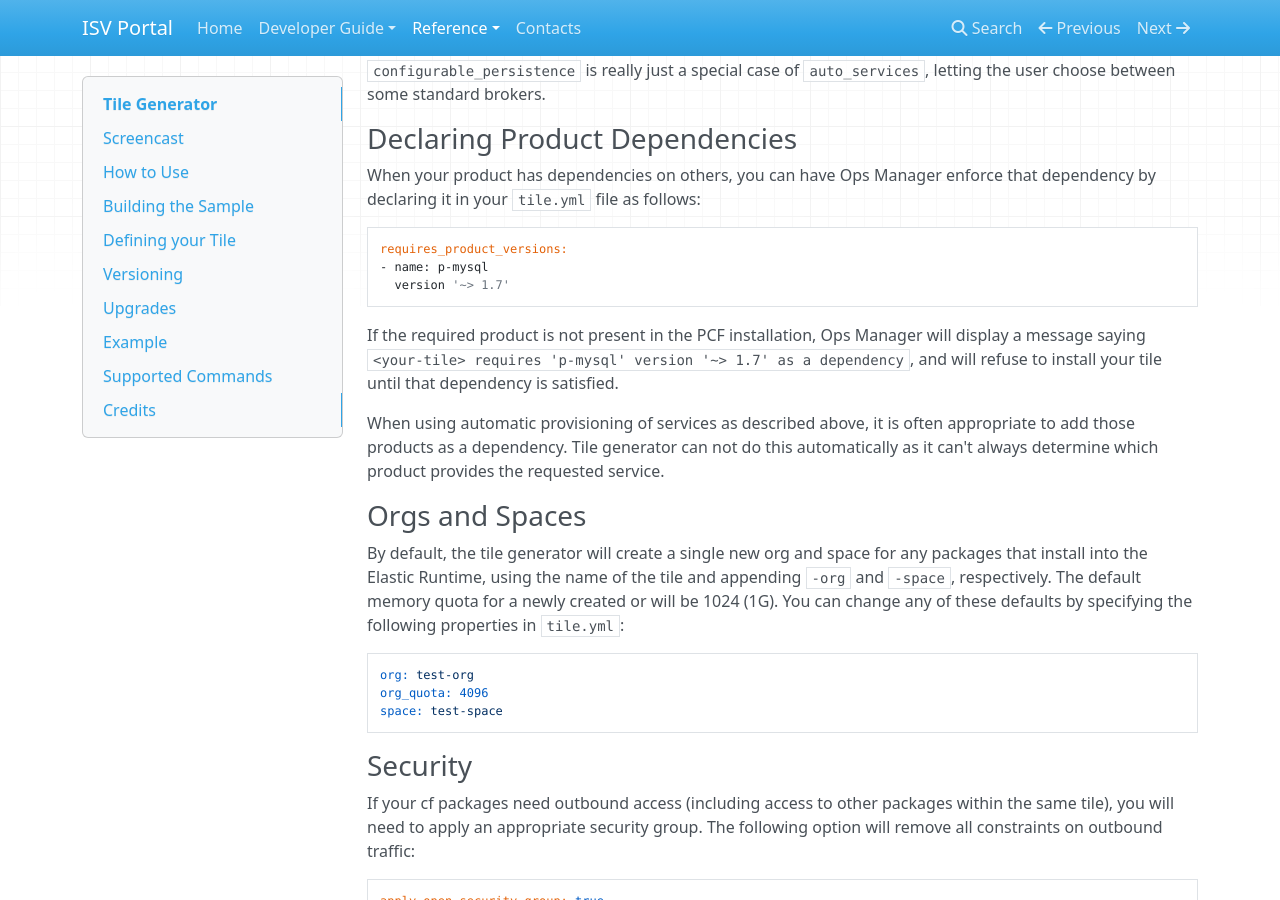
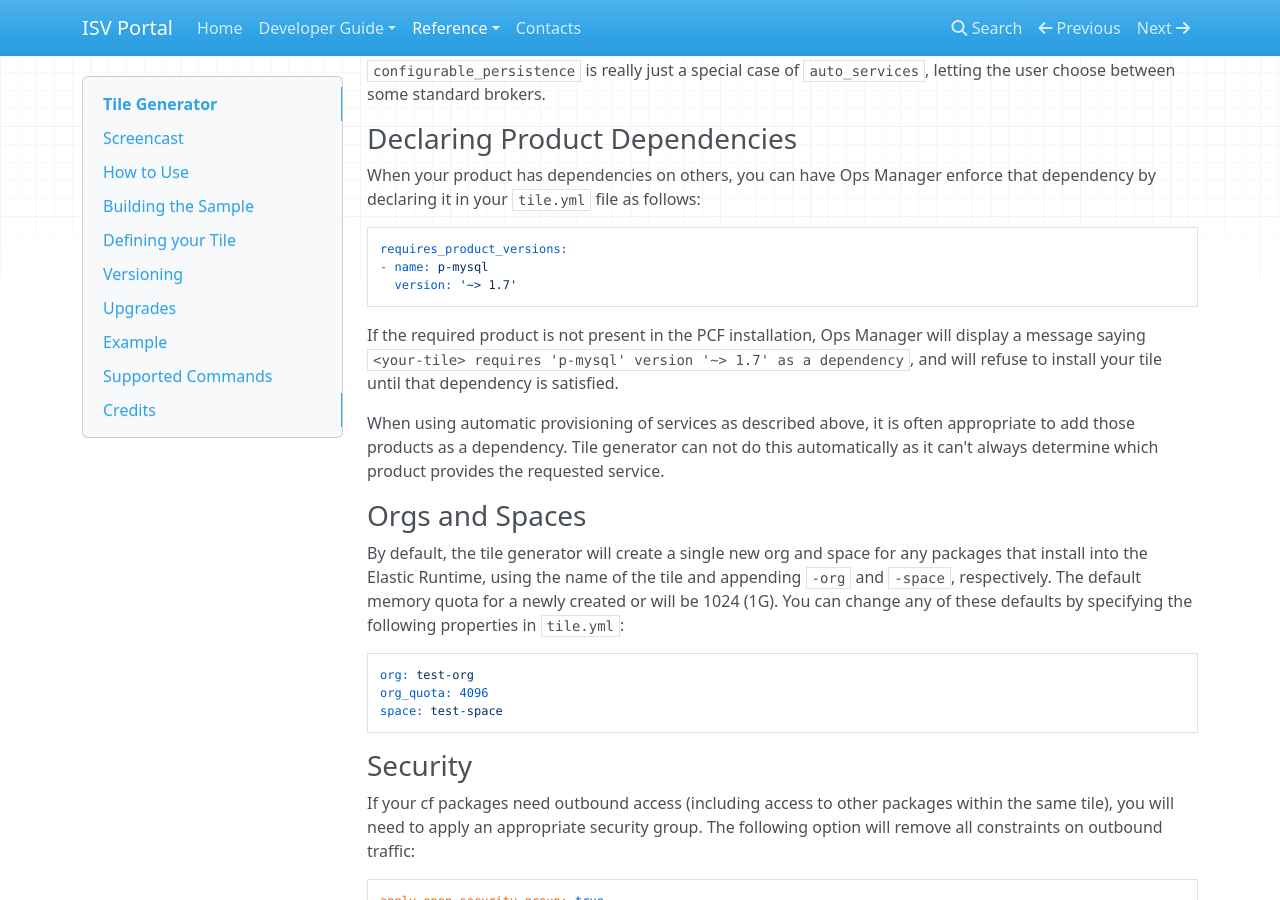
Before and after one commit to vmware-archive/isv-portal, an MkDocs documentation site: the page built from docs/tile-generator.md, in a window 1280 px wide and 900 px high, scrolled down 8267 px. Built offline with MkDocs 1.6.1, drawn with Linux system fonts in a browser that asks for light colours; nearby versions of some CDN libraries; old or Windows-style settings are respelled for this version of MkDocs; some of the changed lines change nothing that is shown.

Commit message:
Add missing : in yaml.

````diff
--- a/docs/tile-generator.md
+++ b/docs/tile-generator.md
@@ -437,7 +437,7 @@ enforce that dependency by declaring it in your `tile.yml` file as follows:
 ```
 requires_product_versions:
 - name: p-mysql
-  version '~> 1.7'
+  version: '~> 1.7'
 ```
 
 If the required product is not present in the PCF installation, Ops Manager
````
